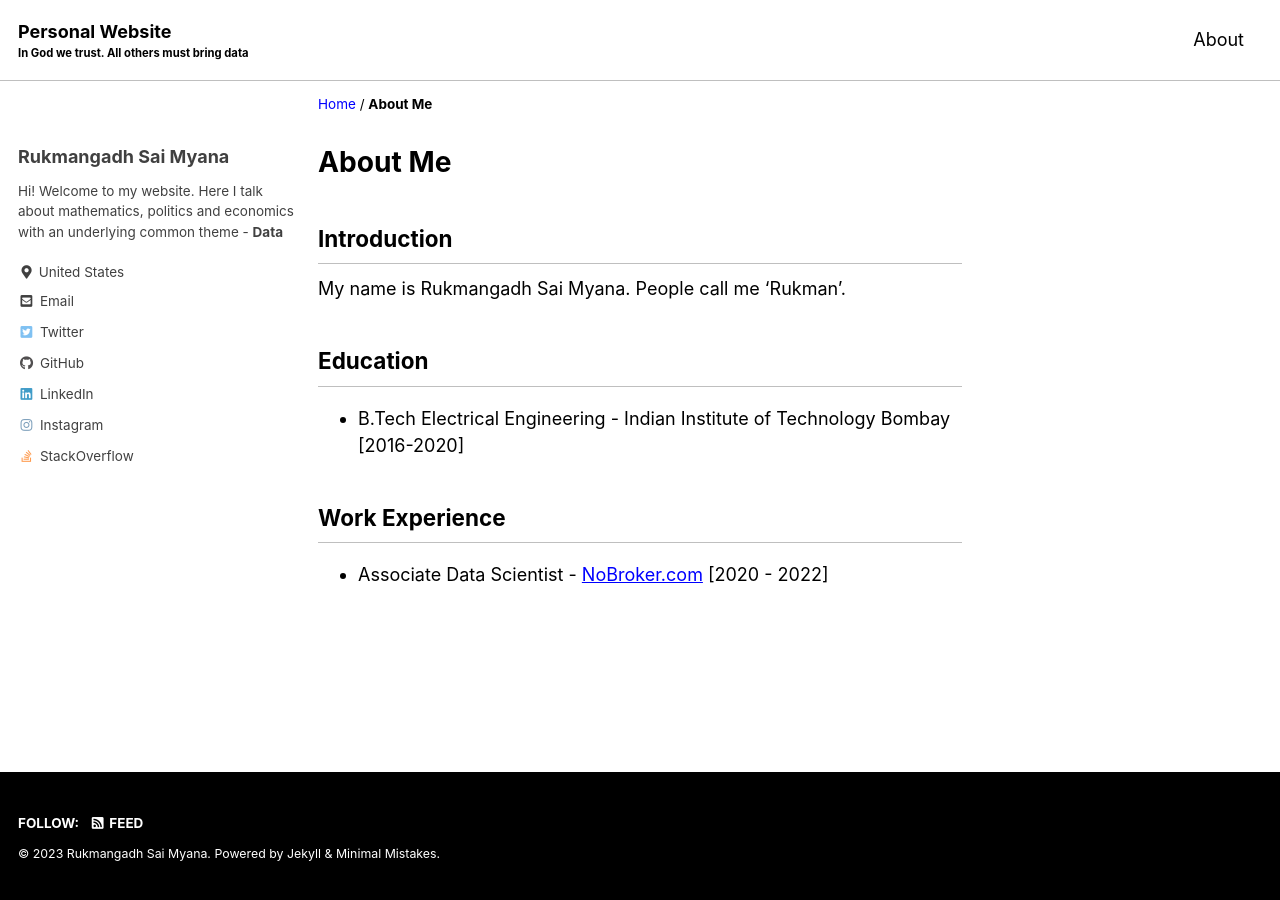
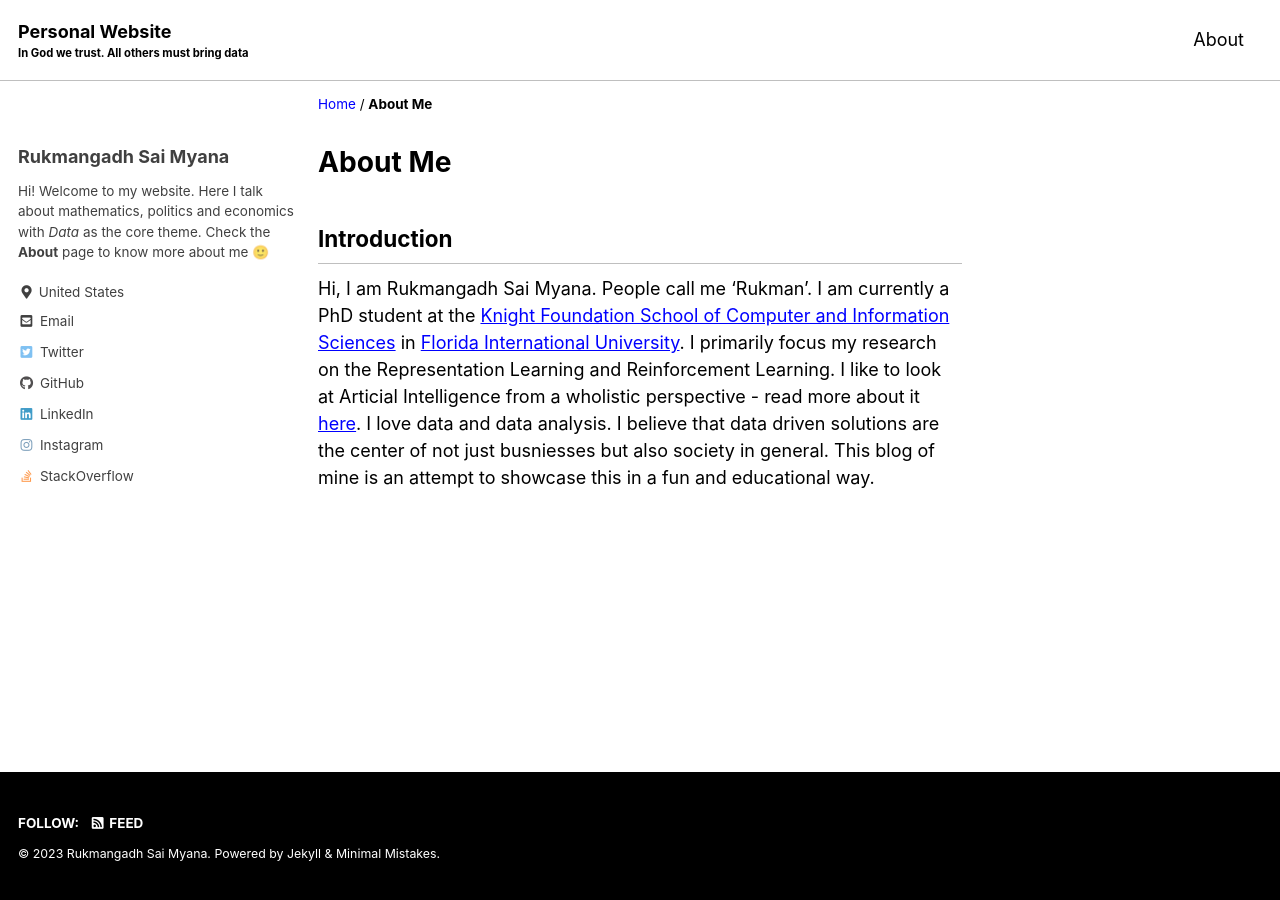
Before and after one commit to braceletboy/braceletboy.github.io, a Jekyll site: the page built from _pages/about.md, in a window 1280 px wide. Built offline with Jekyll 4.4.1, drawn with Linux system fonts in a browser that asks for light colours; cached includes are drawn as plain includes; our own code applies the rules of GitHub Pages for plain Markdown files.

Commit message:
Update about page and also bio

```diff
--- a/_config.yml
+++ b/_config.yml
@@ -105,9 +105,7 @@ author:
   name             : Rukmangadh Sai Myana
   avatar           : # path of avatar image, e.g.   "/assets/images/bio-photo.jpg"
   bio              : >-
-                      Hi! Welcome to my website. Here I talk about
-                      mathematics, politics and economics with an underlying
-                      common theme - **Data**
+                      Hi! Welcome to my website. Here I talk about mathematics, politics and economics with *Data* as the core theme. Check the **About** page to know more about me 🙂
   location         : United States
   # email            : "rukman.sai@gmail.com"
   links:
--- a/_pages/about.md
+++ b/_pages/about.md
@@ -3,12 +3,8 @@ permalink: /about/
 ---
 # About Me
 ## Introduction
-My name is Rukmangadh Sai Myana. People call me 'Rukman'.
+Hi, I am Rukmangadh Sai Myana. People call me 'Rukman'. I am currently a PhD student at the [Knight Foundation School of Computer and Information Sciences][1] in [Florida International University][2]. I primarily focus my research on the Representation Learning and Reinforcement Learning. I like to look at Articial Intelligence from a wholistic perspective - read more about it [here][3]. I love data and data analysis. I believe that data driven solutions are the center of not just busniesses but also society in general. This blog of mine is an attempt to showcase this in a fun and educational way.
 
-## Education
-* B.Tech Electrical Engineering - Indian Institute of Technology Bombay [2016-2020]
-
-## Work Experience
-* Associate Data Scientist - [NoBroker.com][1] [2020 - 2022]
-
-[1]: https://www.nobroker.in/
+[1]: https://www.cis.fiu.edu/
+[2]: https://www.fiu.edu/
+[3]: https://openreview.net/pdf?id=BZ5a1r-kVsf
```
